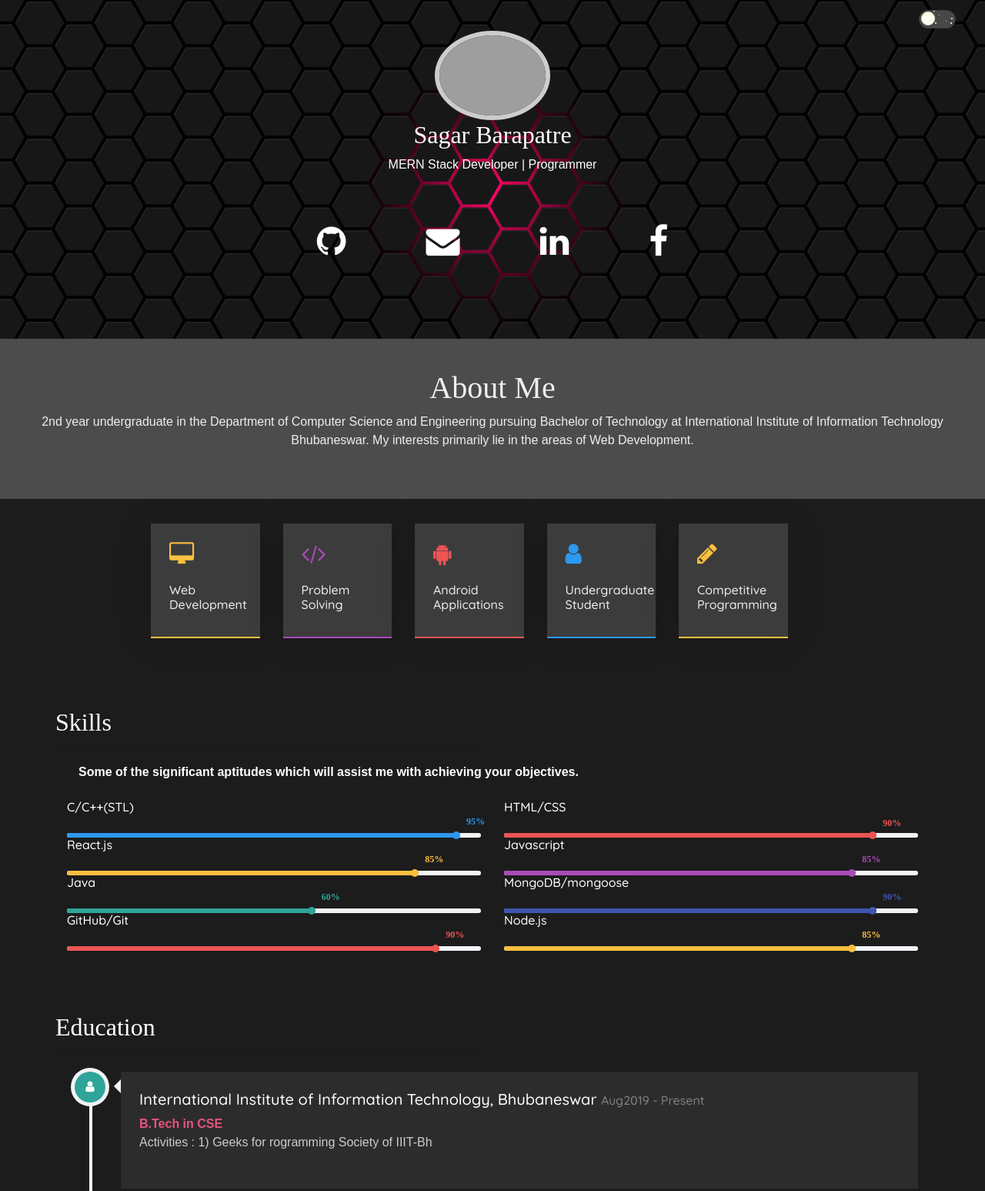
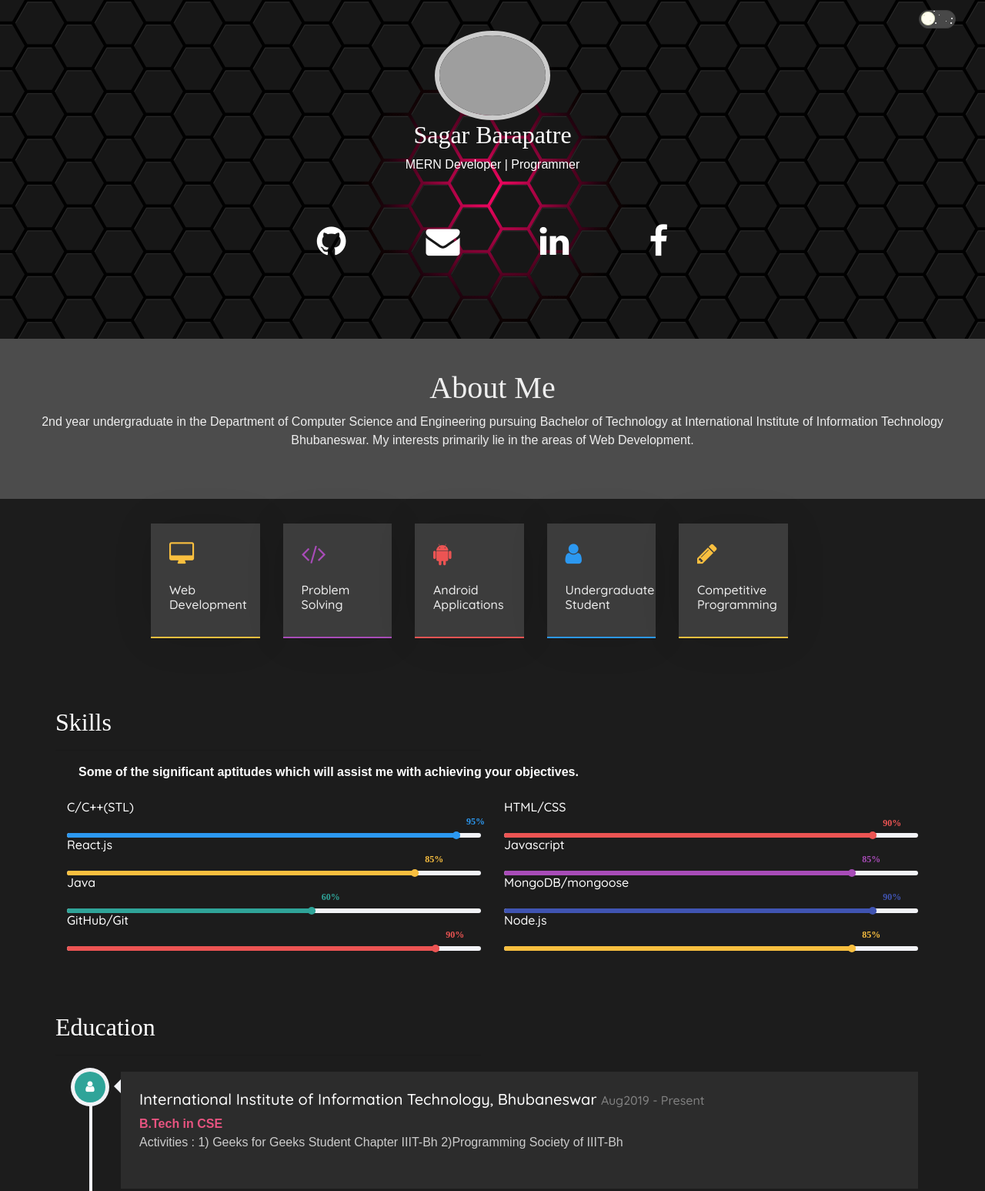
Before and after one commit to sagar-barapatre/Portfolio-Website, a plain HTML site: page index.html in a window 1280 px wide. Shown: the top 1547 px of the page at 77% size. Drawn offline with nearby package versions, Linux system fonts and the light colour scheme; no server answers; grey boxes are pictures that could not be loaded; animation ran at ten frames a second; a web font is replaced by a local one.

Commit message:
Update index.html

```diff
--- a/index.html
+++ b/index.html
@@ -47,7 +47,7 @@
         <div class="fixed-content">
             <img class="port" src="img/profile.jpg">
             <h2>Sagar Barapatre</h2>
-            <p style="color:#fff;">MERN Stack Developer | Programmer</p>
+            <p style="color:#fff;">MERN Developer | Programmer</p>
             <div class="icon-row">
                 <a href="https://github.com/sagar-barapatre"><i class="fa fa-github"></i></a>
                 <!-- <a href="https://codepen.io/MuLx10/pens/showcase"><i class="fa fa-codepen"></i></a> -->
@@ -153,7 +153,9 @@
                                 var timeSpan = ["Aug2019 - Present", "May 2017 - May 2019", "April 2007 - May 2017"];
                                 var AT = ["International Institute of Information Technology, Bhubaneswar", "Shree Shivaji Science College", "Bhavan's Lloyds Vidya Niketan, Wardha"];
                                 var internType = ["B.Tech in CSE", "Higher Secondary", "Matriculation"];
-                                        var descriptions = ["Activities : 1) Geeks for                                                                     rogramming Society of IIIT-Bh",
+                                        var descriptions = [
+                                            "Activities : 1) Geeks for Geeks Student Chapter IIIT-Bh\
+                                            2)Programming Society of IIIT-Bh",
                                     "90.46% (Secured Highest marks at college in Mathematics), JEE MAIN - 98.5 %tile, JEE ADVANCED - Qualified",
                                     "94.2% (K. M. Munshi Award for Highest marks in Mathematics - 100/100)"
                                 ];
```
